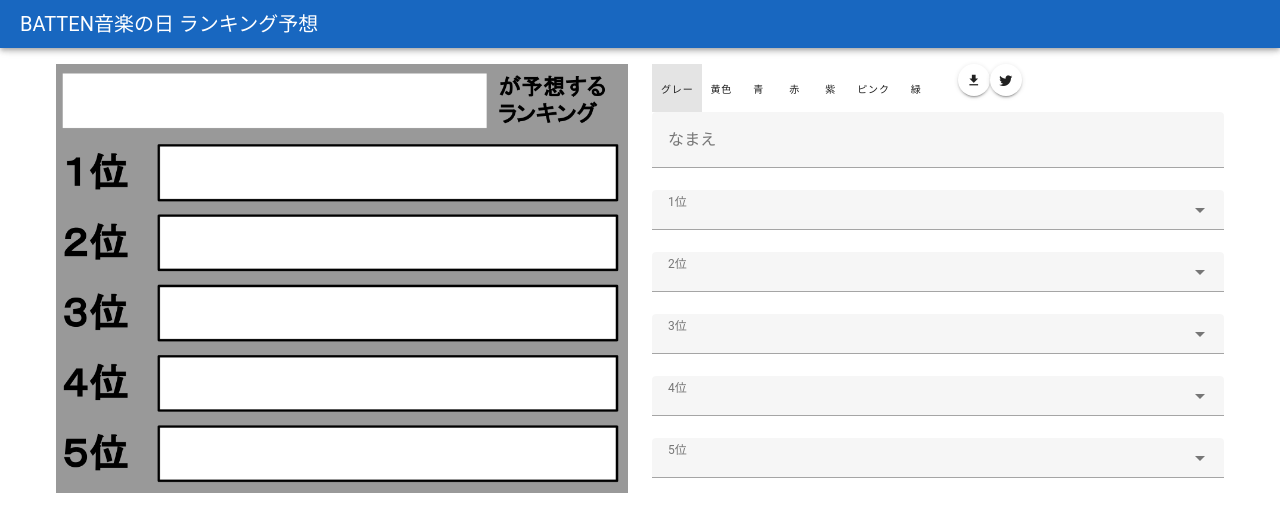
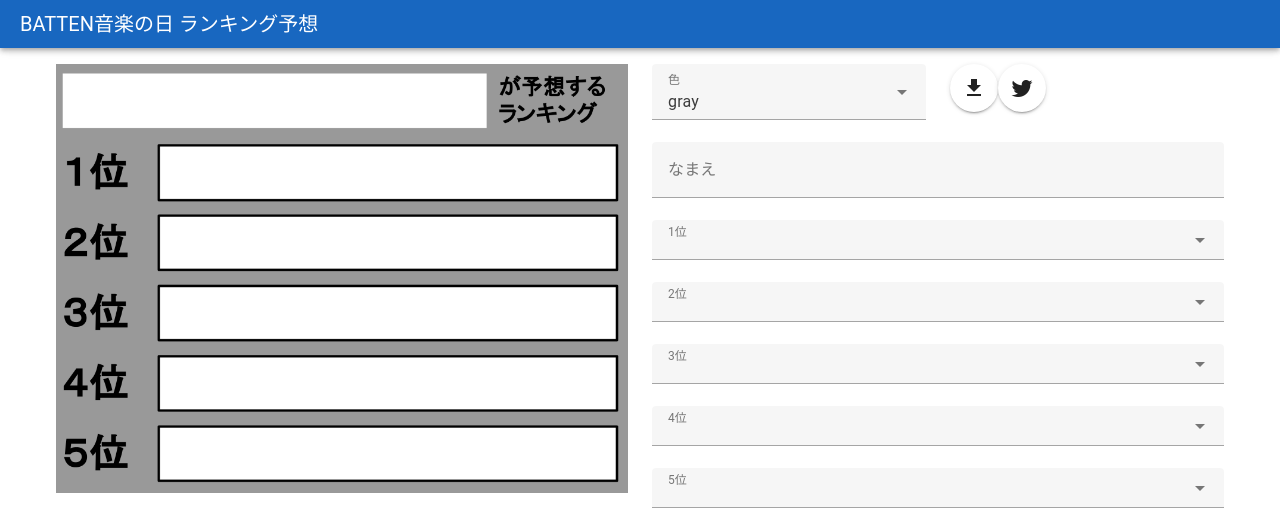
Before and after one commit to fukubaya/bg-musicay, a Vue app: page / in a window 1280 px wide. Shown: the top 532 px of the page. Built offline with nearby package versions, Linux system fonts and the light colour scheme.

Commit message:
fix colors buttons

```diff
--- a/src/App.vue
+++ b/src/App.vue
@@ -66,9 +66,20 @@
    "夢のキャンバス",
  ];
 
+const COLORS = [
+   "gray",
+   "yellow" ,
+   "blue",
+   "red",
+   "purple",
+   "pink",
+   "green",
+ ];
+
  export default defineComponent({
    setup(){
      const songList = SONG_LIST;
+     const colors = COLORS;
      const canvasRef = ref<HTMLCanvasElement>();
 
      const name = ref<string>("");
@@ -196,6 +207,7 @@
     return {
       name,
       color,
+      colors,
       rank1,
       rank2,
       rank3,
@@ -240,67 +252,30 @@
             md="6"
           >
             <v-row>
-              <v-col>
-                <v-btn-toggle
+              <v-col
+                xs="6"
+                xm="6"
+                md="6"
+              >
+                <v-select
                   v-model="color"
-                  rounded="0"
-                  group
+                  label="色"
+                  :items="colors"
                   @update:model-value="loadImage"
-                >
-                  <v-btn
-                    value="gray"
-                    size="x-small"
-                  >
-                    グレー
-                  </v-btn>
-                  <v-btn
-                    value="yellow"
-                    size="x-small"
-                  >
-                    黄色
-                  </v-btn>
-                  <v-btn
-                    value="blue"
-                    size="x-small"
-                  >
-                    青
-                  </v-btn>
-                  <v-btn
-                    value="red"
-                    size="x-small"
-                  >
-                    赤
-                  </v-btn>
-                  <v-btn
-                    value="purple"
-                    size="x-small"
-                  >
-                    紫
-                  </v-btn>
-                  <v-btn
-                    value="pink"
-                    size="x-small"
-                  >
-                    ピンク
-                  </v-btn>
-                  <v-btn
-                    value="green"
-                    size="x-small"
-                  >
-                    緑
-                  </v-btn>
-                </v-btn-toggle>
+                />
               </v-col>
 
-              <v-col>
+              <v-col
+                xs="6"
+                xm="6"
+                md="6"
+              >
                 <v-btn
                   icon="mdi-download"
-                  size="x-small"
                   @click="downloadImage"
                 />
                 <v-btn
                   icon="mdi-twitter"
-                  size="x-small"
                   @click="openTwitter"
                 />
               </v-col>
```
